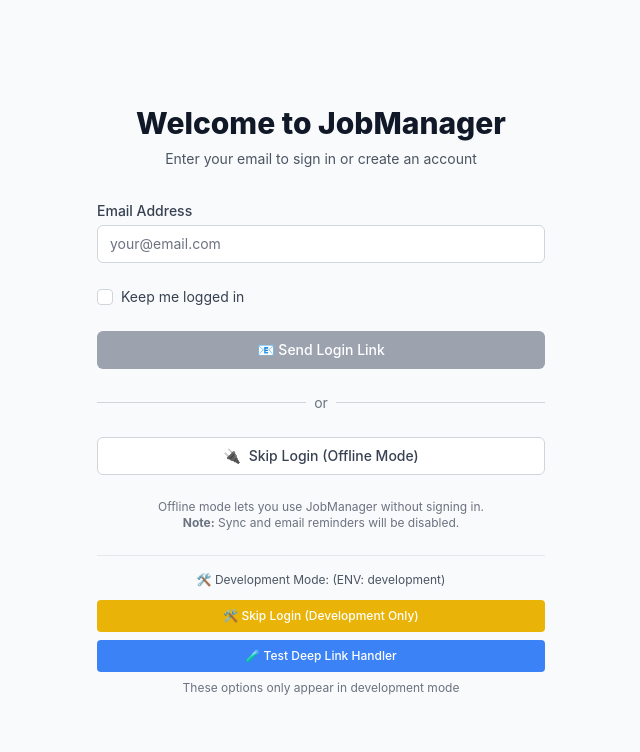
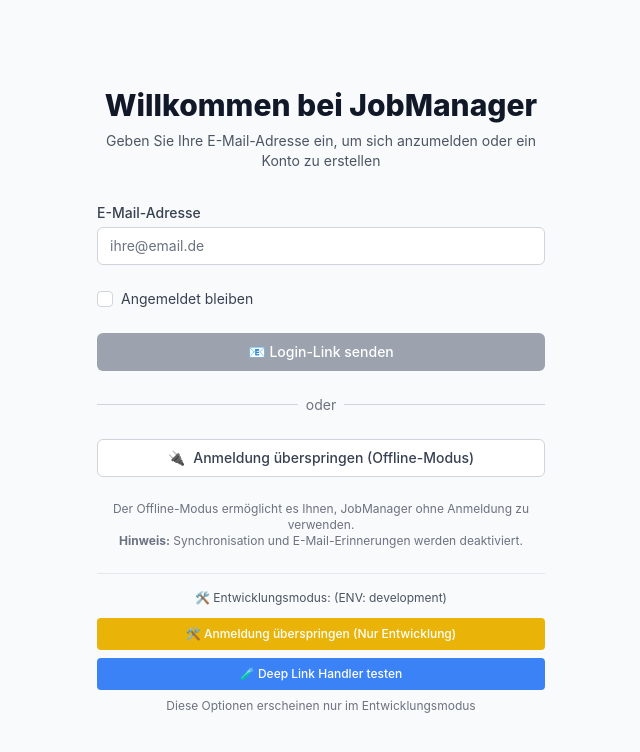
Before and after one commit to Sykios/JobManager, a React app: page / in a window 1280 px wide. Shown: the top 752 px of the page, without its empty margins (319-959 px from the left). Built offline with nearby package versions, Linux system fonts and the light colour scheme.

Commit message:
feat: translate user interface text in settings & login to German for improved localization

```diff
--- a/src/renderer/components/auth/MagicLinkLogin.tsx
+++ b/src/renderer/components/auth/MagicLinkLogin.tsx
@@ -33,7 +33,7 @@
       console.log('Magic link authentication successful:', user);
       setIsLoading(false);
       setError('');
-      setSuccess('🎉 Successfully signed in! Welcome to JobManager.');
+      setSuccess('🎉 Erfolgreich angemeldet! Willkommen bei JobManager.');
 
       // Save keep logged in preference if user chose it
       if (keepLoggedIn) {
@@ -51,7 +51,7 @@
     const handleMagicLinkError = (event: any, errorMessage: string) => {
       console.error('Magic link authentication failed:', errorMessage);
       setIsLoading(false);
-      setError(`Authentication failed: ${errorMessage}`);
+      setError(`Authentifizierung fehlgeschlagen: ${errorMessage}`);
       setSuccess('');
     };
 
@@ -74,7 +74,7 @@
     e.preventDefault();
 
     if (!email || !email.includes('@')) {
-      setError('Please enter a valid email address');
+      setError('Bitte geben Sie eine gültige E-Mail-Adresse ein');
       return;
     }
 
@@ -87,17 +87,17 @@
       const result = await window.electronAPI.authMagicLink(email);
 
       if (result.error) {
-        setError(result.error.message || 'Authentication failed');
+        setError(result.error.message || 'Authentifizierung fehlgeschlagen');
         setIsLoading(false);
       } else {
         // Save keep logged in preference immediately (we'll apply it when auth succeeds)
         localStorage.setItem('jobmanager_keep_logged_in', keepLoggedIn.toString());
 
-        setSuccess('✨ Check your email for the login link! Click the link to sign in automatically.');
+        setSuccess('✨ Überprüfen Sie Ihre E-Mails für den Login-Link! Klicken Sie auf den Link, um sich automatisch anzumelden.');
         // Keep loading state - will be cleared when we receive the deep link callback
       }
     } catch (error) {
-      setError('Something went wrong. Please try again.');
+      setError('Etwas ist schief gelaufen. Bitte versuchen Sie es erneut.');
       console.error('Auth error:', error);
       setIsLoading(false);
     }
@@ -108,17 +108,17 @@
       <div className="max-w-md w-full space-y-8">
         <div className="text-center">
           <h2 className="text-3xl font-extrabold text-gray-900">
-            Welcome to JobManager
+            Willkommen bei JobManager
           </h2>
           <p className="mt-2 text-sm text-gray-600">
-            Enter your email to sign in or create an account
+            Geben Sie Ihre E-Mail-Adresse ein, um sich anzumelden oder ein Konto zu erstellen
           </p>
         </div>
 
         <form className="mt-8 space-y-6" onSubmit={handleSubmit}>
           <div>
             <label htmlFor="email" className="block text-sm font-medium text-gray-700">
-              Email Address
+              E-Mail-Adresse
             </label>
             <input
               id="email"
@@ -132,7 +132,7 @@
                 setError(''); // Clear error when typing
               }}
               className="mt-1 appearance-none relative block w-full px-3 py-2 border border-gray-300 placeholder-gray-500 text-gray-900 rounded-md focus:outline-none focus:ring-blue-500 focus:border-blue-500 focus:z-10 sm:text-sm"
-              placeholder="your@email.com"
+              placeholder="ihre@email.de"
               disabled={isLoading}
             />
           </div>
@@ -148,7 +148,7 @@
               disabled={isLoading}
             />
             <label htmlFor="keepLoggedIn" className="ml-2 block text-sm text-gray-700">
-              Keep me logged in
+              Angemeldet bleiben
             </label>
           </div>
 
@@ -179,10 +179,10 @@
                   <circle className="opacity-25" cx="12" cy="12" r="10" stroke="currentColor" strokeWidth="4"></circle>
                   <path className="opacity-75" fill="currentColor" d="M4 12a8 8 0 018-8V0C5.373 0 0 5.373 0 12h4zm2 5.291A7.962 7.962 0 014 12H0c0 3.042 1.135 5.824 3 7.938l3-2.647z"></path>
                 </svg>
-                Sending Login Link...
+                Login-Link wird gesendet...
               </>
             ) : (
-              '📧 Send Login Link'
+              '📧 Login-Link senden'
             )}
           </button>
 
@@ -192,7 +192,7 @@
               <div className="w-full border-t border-gray-300" />
             </div>
             <div className="relative flex justify-center text-sm">
-              <span className="px-2 bg-gray-50 text-gray-500">or</span>
+              <span className="px-2 bg-gray-50 text-gray-500">oder</span>
             </div>
           </div>
 
@@ -206,14 +206,14 @@
             className="group relative w-full flex justify-center py-2 px-4 border border-gray-300 text-sm font-medium rounded-md text-gray-700 bg-white hover:bg-gray-50 focus:outline-none focus:ring-2 focus:ring-offset-2 focus:ring-blue-500"
           >
             <span className="mr-2">🔌</span>
-            Skip Login (Offline Mode)
+            Anmeldung überspringen (Offline-Modus)
           </button>
 
           <div className="text-center">
             <p className="text-xs text-gray-500">
-              Offline mode lets you use JobManager without signing in.
+              Der Offline-Modus ermöglicht es Ihnen, JobManager ohne Anmeldung zu verwenden.
               <br />
-              <strong>Note:</strong> Sync and email reminders will be disabled.
+              <strong>Hinweis:</strong> Synchronisation und E-Mail-Erinnerungen werden deaktiviert.
             </p>
           </div>
 
@@ -221,7 +221,7 @@
             {/* Development Mode Shortcuts */}
             {process.env.NODE_ENV === 'development' && (
               <div className="mt-4 pt-4 border-t border-gray-200">
-                <div className="text-xs text-gray-600 mb-3">🛠️ Development Mode: (ENV: {process.env.NODE_ENV || 'undefined'})</div>
+                <div className="text-xs text-gray-600 mb-3">🛠️ Entwicklungsmodus: (ENV: {process.env.NODE_ENV || 'undefined'})</div>
                 <div className="space-y-2">
                   <button
                     type="button"
@@ -245,11 +245,11 @@
 
                       // Use direct bypass method
                       setDevBypass(mockUser, mockSession);
-                      setSuccess('🛠️ Development mode: Authentication bypassed!');
+                      setSuccess('🛠️ Entwicklungsmodus: Authentifizierung umgangen!');
                     }}
                     className="w-full text-xs bg-yellow-500 hover:bg-yellow-600 text-white font-medium py-2 px-3 rounded transition-colors"
                   >
-                    🛠️ Skip Login (Development Only)
+                    🛠️ Anmeldung überspringen (Nur Entwicklung)
                   </button>
 
                   <button
@@ -266,11 +266,11 @@
                     }}
                     className="w-full text-xs bg-blue-500 hover:bg-blue-600 text-white font-medium py-2 px-3 rounded transition-colors"
                   >
-                    🧪 Test Deep Link Handler
+                    🧪 Deep Link Handler testen
                   </button>
                 </div>
                 <div className="text-xs text-gray-500 mt-2">
-                  These options only appear in development mode
+                  Diese Optionen erscheinen nur im Entwicklungsmodus
                 </div>
               </div>
             )}
--- a/src/renderer/components/layout/Header.tsx
+++ b/src/renderer/components/layout/Header.tsx
@@ -23,7 +23,7 @@
             {isOfflineMode && (
               <span className="inline-flex items-center px-2.5 py-0.5 rounded-full text-xs font-medium bg-orange-100 text-orange-800">
                 <span className="mr-1">🔌</span>
-                Offline Mode
+                Offline Modus
               </span>
             )}
           </div>
@@ -80,11 +80,11 @@
             </div>
             <div className="flex flex-col">
               <span className="text-sm font-medium text-gray-700">
-                {isOfflineMode ? 'Offline Mode' : (user?.email ? user.email.split('@')[0] : 'User')}
+                {isOfflineMode ? 'Offline Modus' : (user?.email ? user.email.split('@')[0] : 'User')}
               </span>
               <span className="text-xs text-gray-500">
                 {isOfflineMode
-                  ? 'Local data only'
+                  ? 'nur lokale Daten'
                   : (user?.email?.includes('dev@') ? 'Development' : 'Benutzer')
                 }
               </span>
--- a/src/renderer/pages/Settings.tsx
+++ b/src/renderer/pages/Settings.tsx
@@ -176,7 +176,7 @@
         {!isOfflineMode ? (
           <div className="bg-white shadow rounded-lg mb-6">
             <div className="px-6 py-4 border-b border-gray-200">
-              <h2 className="text-lg font-semibold text-gray-900">Profile</h2>
+              <h2 className="text-lg font-semibold text-gray-900">Profil</h2>
             </div>
             <div className="px-6 py-4">
               <div className="flex items-center space-x-4">
@@ -187,12 +187,12 @@
                 </div>
                 <div>
                   <p className="text-lg font-medium text-gray-900">
-                    {user?.email || 'Loading...'}
+                    {user?.email || 'Lädt...'}
                   </p>
                   <p className="text-sm text-gray-500">
-                    Member since {user?.created_at
+                    Mitglied seit {user?.created_at
                       ? new Date(user.created_at).toLocaleDateString()
-                      : 'Unknown'
+                      : 'Unbekannt'
                     }
                   </p>
                 </div>
@@ -205,24 +205,24 @@
             <div className="px-6 py-4 border-b border-orange-200">
               <h2 className="text-lg font-semibold text-orange-900 flex items-center">
                 <span className="mr-2">🔌</span>
-                Offline Modus
+                Offline-Modus
               </h2>
             </div>
             <div className="px-6 py-4">
               <div className="flex items-start justify-between">
                 <div>
                   <p className="text-sm font-medium text-orange-900">
-                    You are using JobManager in offline mode
+                    Sie verwenden JobManager im Offline-Modus
                   </p>
                   <p className="text-sm text-orange-700 mt-1">
-                    Your data is stored locally. Sync and email reminders are disabled.
+                    Ihre Daten werden lokal gespeichert. Synchronisation und E-Mail-Erinnerungen sind deaktiviert.
                   </p>
                   <div className="mt-4 bg-orange-100 rounded-lg p-3">
-                    <h4 className="text-sm font-medium text-orange-900">Disabled Features:</h4>
+                    <h4 className="text-sm font-medium text-orange-900">Deaktivierte Funktionen:</h4>
                     <ul className="text-sm text-orange-700 mt-1 list-disc list-inside">
-                      <li>Cloud synchronization across devices</li>
-                      <li>Email reminder notifications</li>
-                      <li>Data backup to cloud</li>
+                      <li>Cloud-Synchronisation zwischen Geräten</li>
+                      <li>E-Mail-Benachrichtigungen für Erinnerungen</li>
+                      <li>Datensicherung in der Cloud</li>
                     </ul>
                   </div>
                 </div>
@@ -233,7 +233,7 @@
                   }}
                   className="ml-4 bg-blue-600 hover:bg-blue-700 text-white px-4 py-2 rounded-md text-sm font-medium"
                 >
-                  Sign In
+                  Anmelden
                 </button>
               </div>
             </div>
@@ -249,8 +249,8 @@
             <div className="px-6 py-4 space-y-4">
               <div className="flex items-center justify-between">
                 <div>
-                  <label className="text-sm font-medium text-gray-900">Keep me logged in</label>
-                  <p className="text-sm text-gray-500">Stay signed in across app restarts</p>
+                  <label className="text-sm font-medium text-gray-900">Angemeldet bleiben</label>
+                  <p className="text-sm text-gray-500">Bei App-Neustarts angemeldet bleiben</p>
                 </div>
                 <label className="relative inline-flex items-center cursor-pointer">
                   <input
@@ -265,8 +265,8 @@
               </div>
               <div className="flex items-center justify-between pt-4 border-t border-gray-200">
                 <div>
-                  <label className="text-sm font-medium text-gray-900">Switch to offline mode</label>
-                  <p className="text-sm text-gray-500">Use JobManager without sync and email reminders</p>
+                  <label className="text-sm font-medium text-gray-900">Zu Offline-Modus wechseln</label>
+                  <p className="text-sm text-gray-500">JobManager ohne Sync und E-Mail-Erinnerungen verwenden</p>
                 </div>
                 <button
                   onClick={() => {
@@ -275,7 +275,7 @@
                   className="px-4 py-2 border border-orange-300 text-sm font-medium rounded-md text-orange-700 bg-orange-50 hover:bg-orange-100 focus:outline-none focus:ring-2 focus:ring-offset-2 focus:ring-orange-500"
                 >
                   <span className="mr-1">🔌</span>
-                  Go Offline
+                  Offline gehen
                 </button>
               </div>
             </div>
@@ -286,16 +286,16 @@
         <div className={`shadow rounded-lg mb-6 ${isOfflineMode ? 'bg-gray-50 border border-gray-200' : 'bg-white'}`}>
           <div className={`px-6 py-4 border-b ${isOfflineMode ? 'border-gray-200 bg-gray-100' : 'border-gray-200'}`}>
             <h2 className={`text-lg font-semibold ${isOfflineMode ? 'text-gray-500' : 'text-gray-900'}`}>
-              Sync {isOfflineMode && '(Disabled in Offline Mode)'}
+              Synchronisation {isOfflineMode && '(Im Offline-Modus deaktiviert)'}
             </h2>
           </div>
           <div className="px-6 py-4 space-y-4">
             {isOfflineMode ? (
               <div className="text-center py-8">
                 <div className="text-4xl mb-4">🔌</div>
-                <p className="text-gray-500 font-medium">Sync is disabled in offline mode</p>
+                <p className="text-gray-500 font-medium">Synchronisation ist im Offline-Modus deaktiviert</p>
                 <p className="text-sm text-gray-400 mt-2">
-                  Sign in to enable cloud synchronization across devices
+                  Melden Sie sich an, um Cloud-Synchronisation zwischen Geräten zu aktivieren
                 </p>
               </div>
             ) : syncStatus ? (
@@ -310,16 +310,16 @@
                     </p>
                   </div>
                   <div className="bg-gray-50 rounded-lg p-3">
-                    <p className="text-sm font-medium text-gray-500">Last Sync</p>
+                    <p className="text-sm font-medium text-gray-500">Letzter Sync</p>
                     <p className="text-lg font-semibold text-gray-900">
                       {syncStatus.lastSync
-                        ? new Date(syncStatus.lastSync).toLocaleString()
-                        : 'Never'
+                        ? new Date(syncStatus.lastSync).toLocaleString('de-DE')
+                        : 'Nie'
                       }
                     </p>
                   </div>
                   <div className="bg-gray-50 rounded-lg p-3">
-                    <p className="text-sm font-medium text-gray-500">Pending Changes</p>
+                    <p className="text-sm font-medium text-gray-500">Ausstehende Änderungen</p>
                     <p className="text-lg font-semibold text-gray-900">
                       {syncStatus.pendingItems || 0}
                     </p>
@@ -336,12 +336,12 @@
                         : 'bg-blue-600 hover:bg-blue-700 focus:outline-none focus:ring-2 focus:ring-offset-2 focus:ring-blue-500'
                     }`}
                   >
-                    {isLoading ? 'Syncing...' : 'Sync Now'}
+                    {isLoading ? 'Synchronisiert...' : 'Jetzt synchronisieren'}
                   </button>
                 )}
               </>
             ) : (
-              <p className="text-gray-500">Loading sync status...</p>
+              <p className="text-gray-500">Lade Sync-Status...</p>
             )}
           </div>
         </div>
@@ -351,16 +351,16 @@
           <div className="px-6 py-4 border-b border-blue-200 bg-blue-50">
             <h2 className="text-lg font-semibold text-blue-900 flex items-center">
               <span className="mr-2">🔄</span>
-              App Updates
+              App-Updates
             </h2>
           </div>
           <div className="px-6 py-4">
             <div className="flex items-start justify-between">
               <div className="flex-1">
-                <h3 className="text-sm font-medium text-gray-900">Software Updates</h3>
+                <h3 className="text-sm font-medium text-gray-900">Software-Updates</h3>
                 <p className="text-sm text-gray-600 mt-1">
-                  Keep your JobManager app up to date with the latest features and security fixes.
-                  Your database will be preserved during updates.
+                  Halten Sie Ihre JobManager-App mit den neuesten Funktionen und Sicherheits-Updates auf dem aktuellen Stand.
+                  Ihre Datenbank bleibt bei Updates erhalten.
                 </p>
                 {updateMessage && (
                   <div className={`mt-3 p-3 rounded text-sm font-medium ${
@@ -380,7 +380,7 @@
                     onClick={handleInstallUpdate}
                     className="bg-green-600 hover:bg-green-700 text-white px-6 py-3 rounded-md text-sm font-semibold transition-colors min-w-[160px] shadow-md"
                   >
-                    Install & Restart
+                    Installieren & Neustarten
                   </button>
                 ) : (
                   <button
@@ -388,9 +388,9 @@
                     disabled={updateStatus === 'checking' || updateStatus === 'downloading'}
                     className="bg-blue-600 hover:bg-blue-700 disabled:bg-gray-400 disabled:cursor-not-allowed text-white px-6 py-3 rounded-md text-sm font-semibold transition-colors min-w-[160px] shadow-md"
                   >
-                    {updateStatus === 'checking' ? 'Checking...' :
-                     updateStatus === 'downloading' ? 'Downloading...' :
-                     'Check for Updates'}
+                    {updateStatus === 'checking' ? 'Überprüfe...' :
+                     updateStatus === 'downloading' ? 'Lade herunter...' :
+                     'Nach Updates suchen'}
                   </button>
                 )}
               </div>
@@ -402,7 +402,7 @@
         <div className="bg-white shadow rounded-lg">
           <div className="px-6 py-4 border-b border-gray-200">
             <h2 className="text-lg font-semibold text-red-600">
-              {isOfflineMode ? 'Offline Mode Actions' : 'Account Actions'}
+              {isOfflineMode ? 'Offline-Modus Aktionen' : 'Account-Aktionen'}
             </h2>
           </div>
           <div className="px-6 py-4">
@@ -410,8 +410,8 @@
               /* Offline mode actions */
               <div className="flex flex-col sm:flex-row sm:items-center sm:justify-between">
                 <div>
-                  <p className="text-sm font-medium text-gray-900">Exit offline mode</p>
-                  <p className="text-sm text-gray-500">Return to login screen to sign in</p>
+                  <p className="text-sm font-medium text-gray-900">Offline-Modus verlassen</p>
+                  <p className="text-sm text-gray-500">Zum Anmeldebildschirm zurückkehren</p>
                 </div>
                 <button
                   onClick={() => {
@@ -425,15 +425,15 @@
                       : 'bg-blue-600 text-white hover:bg-blue-700 focus:outline-none focus:ring-2 focus:ring-offset-2 focus:ring-blue-500'
                   }`}
                 >
-                  {isLoading ? 'Exiting...' : 'Sign In'}
+                  {isLoading ? 'Beende...' : 'Anmelden'}
                 </button>
               </div>
             ) : (
               /* Authenticated user actions */
               <div className="flex flex-col sm:flex-row sm:items-center sm:justify-between">
                 <div>
-                  <p className="text-sm font-medium text-gray-900">Sign out</p>
-                  <p className="text-sm text-gray-500">Sign out of your account</p>
+                  <p className="text-sm font-medium text-gray-900">Abmelden</p>
+                  <p className="text-sm text-gray-500">Von Ihrem Account abmelden</p>
                 </div>
                 <button
                   onClick={handleSignOut}
@@ -444,7 +444,7 @@
                       : 'bg-red-600 text-white hover:bg-red-700 focus:outline-none focus:ring-2 focus:ring-offset-2 focus:ring-red-500'
                   }`}
                 >
-                  {isLoading ? 'Signing out...' : 'Sign Out'}
+                  {isLoading ? 'Melde ab...' : 'Abmelden'}
                 </button>
               </div>
             )}
```
